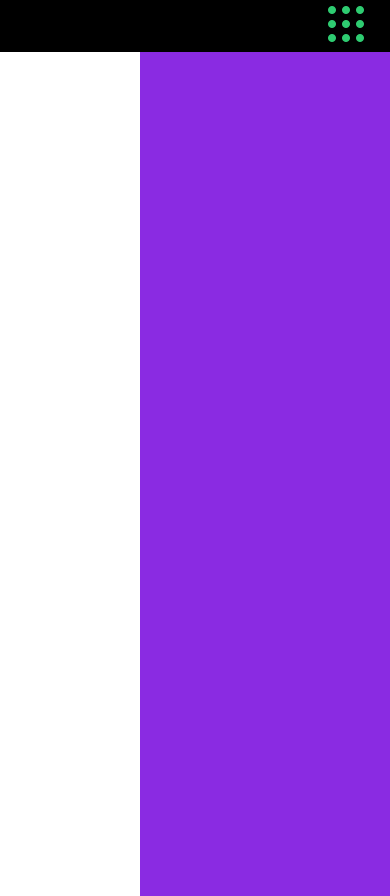
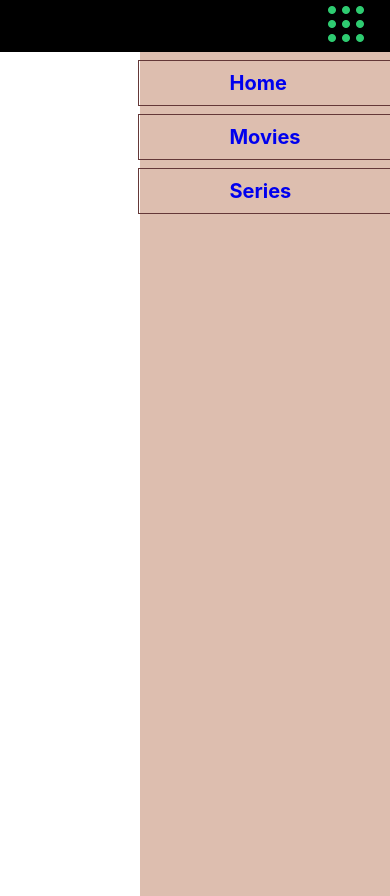
Before and after one commit to manojpudasaini/nmr, a React (Create React App) app: page / in a window 390 px wide. Both pictures are taken after a click on the picture 346 px from the left and 24 px from the top of the page. Built offline with nearby package versions, Linux system fonts and the light colour scheme.

Commit message:
sidebar added

```diff
--- a/src/components/Header/header.css
+++ b/src/components/Header/header.css
@@ -1,55 +1,66 @@
-.container{
-    display:flex;
+.container {
+  display: flex;
   justify-content: flex-end;
   background-color: #000000;
 }
 
-    ul{
-    list-style-type:none;
-    display:inline-flex;
+ul {
+  list-style-type: none;
+  display: inline-flex;
   margin-right: 12%;
 }
 
-    li a{
+li a {
   font-size: 20px;
   padding: 0px 18px;
   text-decoration: none;
-    text-align:center;
+  text-align: center;
   color: #ffffff;
 }
 
-    li a:hover{
+li a:hover {
   background-color: #b92323;
 }
-    .menu-icon{
-        display:none;
+.menu-icon {
+  display: none;
 }
-
 
 /*
     css for slider
     */
 
-    .side-wrapper{
+.side-wrapper {
   display: none;
 }
 
+.nav {
+  display: block;
+ text-decoration: none;
+  margin:8px 0px;
+  padding: 10px 90px;
+  border: 1px solid #643838;
+  font-size: 20px;
+  font-weight: bold;
+
+}
 @media only screen and (max-width: 600px) {
-        .side-wrapper{
-            position :absolute;
-            top:52px;
+  .side-wrapper {
+    position: absolute;
+    top: 52px;
     right: 0;
     display: flex;
     justify-self: end;
     height: 100vh;
     width: 250px;
-          background-color: blueviolet;
+    background-color: rgb(221, 190, 175);
     z-index: 1000;
+    display: flex;
+    justify-content: center;
   }
-        li a{
+  li a {
     display: none;
   }
-            .menu-icon{
+  .menu-icon {
     display: block;
     margin-right: 20px;
   }
--- a/src/components/Header/sidebar.js
+++ b/src/components/Header/sidebar.js
@@ -6,7 +6,9 @@ const Sidebar=()=>{
         <React.Fragment>
             <div className='side-wrapper'>
                 <div>
-
+                <a className='nav' href="/">Home</a>
+                <a className='nav' href="/">Movies</a>
+                <a className='nav' href="/">Series</a>
                 </div>
             </div>
         </React.Fragment>
```
Lines whose indentation alone changed are shown as unchanged.
